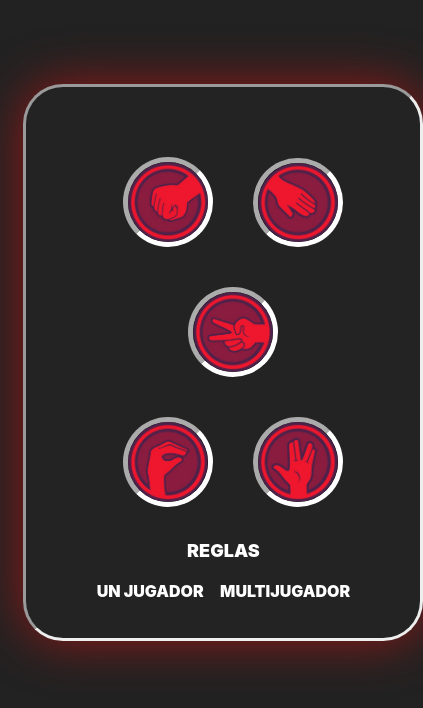
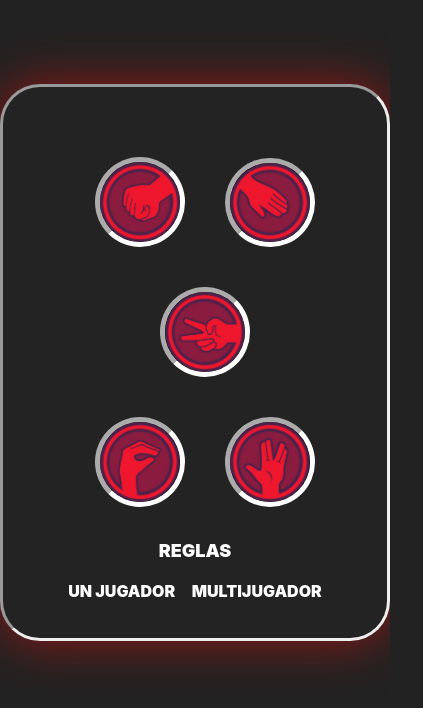
Before and after one commit to fabriciomarote/Piedra-papel-tijera-largarto-spock, a React (Create React App) app: page / in a window 390 px wide. Shown: the top 708 px of the page, 423 px wide, since content can reach past the window. Built offline with nearby package versions, Linux system fonts and the light colour scheme; no server answers.

Commit message:
Se modifica sonidos para que solo re reproduzcan cuando se gane o pierda una partida

```diff
--- a/src/components/MultiPlayer.jsx
+++ b/src/components/MultiPlayer.jsx
@@ -113,9 +113,7 @@ const MultiPlayer = () => {
         if (selection1.win.includes(selection2.name) ) {
             setCounterPlayer1(counterPlayer1 + 1);
             setMsgOutput("Ganó el punto Jugador 1");
-            if (!isMuted && (counterPlayer1 <= 2 || counterPlayer2 <= 2)) {
-                playGanador();
-            }
+
         } else if ( selection1.name === selection2.name) {
             setMsgOutput("Han empatado el punto");
             if (!isMuted) {
@@ -124,11 +122,10 @@ const MultiPlayer = () => {
         } else {
             setCounterPlayer2(counterPlayer2 + 1);
             setMsgOutput("Ganó el punto Jugador 2");
-            if (!isMuted && (counterPlayer1 <= 2 || counterPlayer2 <= 2)) {
-                playGanador();
-            }
         }
-
+        if (!isMuted && (counterPlayer1 === 3 || counterPlayer2 === 3)) {
+            playGanador();
+        }
     };
 
     const changeIsMuted = () => {
@@ -195,6 +192,9 @@ const MultiPlayer = () => {
     const renderStarting = () => {
         if (stateOn) {
              if (counterPlayer1 === 3) {
+                if (!isMuted) {
+                    playGanador();
+                }
                 return (
                     <>
                         <div className='col-lg-12 col-md-12 col-sm-12 col-xs-12 counter-multiplayer'>
@@ -210,6 +210,9 @@ const MultiPlayer = () => {
                 );
             }
             else if (counterPlayer2 === 3) {
+                if (!isMuted) {
+                    playGanador();
+                }
                 return (
                     <>
                         <div className='col-lg-12 col-md-12 col-sm-12 col-xs-12 counter-multiplayer'>
--- a/src/components/SinglePlayer.jsx
+++ b/src/components/SinglePlayer.jsx
@@ -147,9 +147,7 @@ const SinglePlayer = () => {
         if (selection1.win.includes(selection2.name)) {
             setCounterUser(counterUser + 1);
             setMsgOutput("Ganaste el punto");
-            if (!isMuted){
-                playGanador();
-            }
+
         } else if ( selection1.name === selection2.name) {
             setMsgOutput("Han empatado");
             if (!isMuted){
@@ -158,15 +156,16 @@ const SinglePlayer = () => {
         } else {
             setCounterComp(counterComp + 1);
             setMsgOutput("Perdiste el punto");
-            if (!isMuted){
-                playPerdedor();
-            }
+
         }
     };
 
     const renderStarting = () => {
         if (state) {
              if (counterUser === 3) {
+                if (!isMuted){
+                    playGanador();
+                }
                 return (
                     <>
                         <Counter player1={counterUser} player2={counterComp}/>
@@ -180,6 +179,9 @@ const SinglePlayer = () => {
                 );
             }
             else if (counterComp === 3) {
+                if (!isMuted && counterComp > 2){
+                    playPerdedor();
+                }
                 return (
                     <>
                         <Counter player1={counterUser} player2={counterComp}/>
--- a/src/styles/MainPage.css
+++ b/src/styles/MainPage.css
@@ -156,8 +156,8 @@ body {
     }
     .mainPage-content {
         top:10%;
-        left: 6%;
-        max-width: 400px;
+        left: 0%;
+        max-width: 100%;
         max-height: 100%;
     }
 }
```
